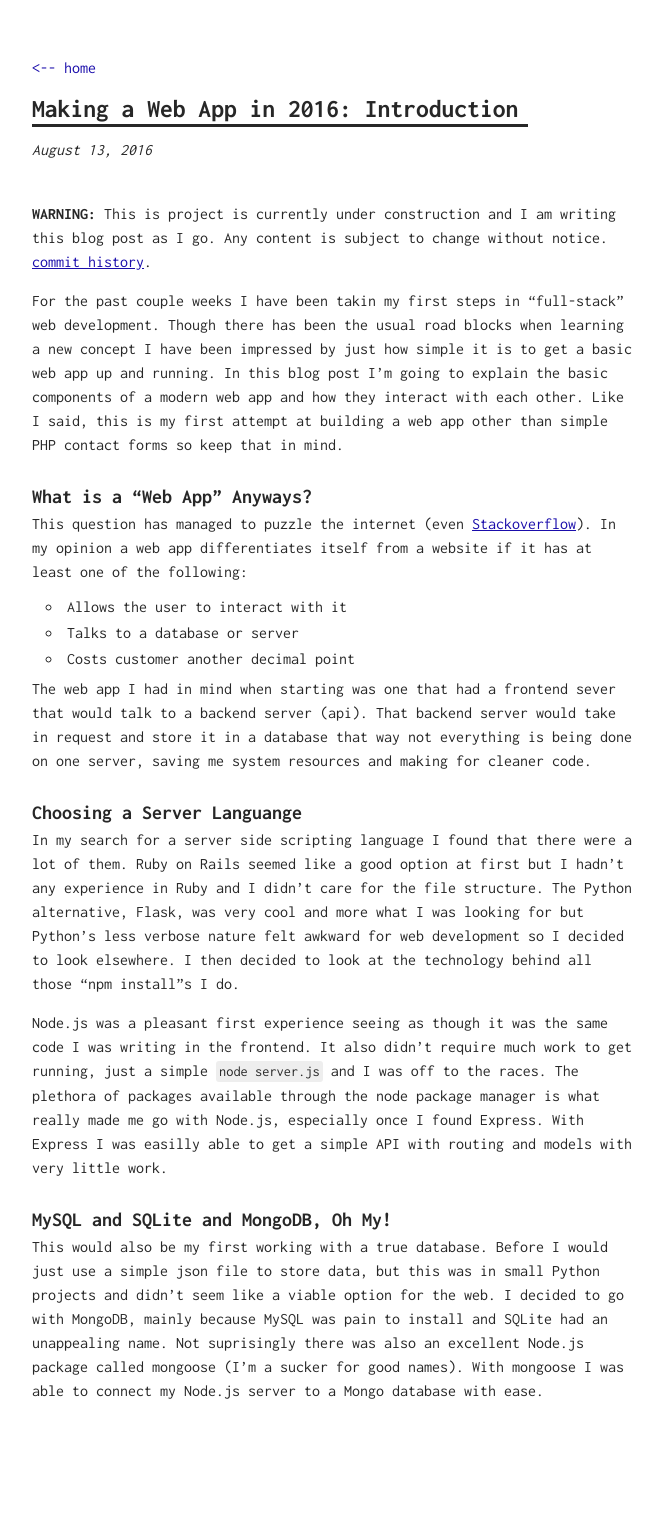
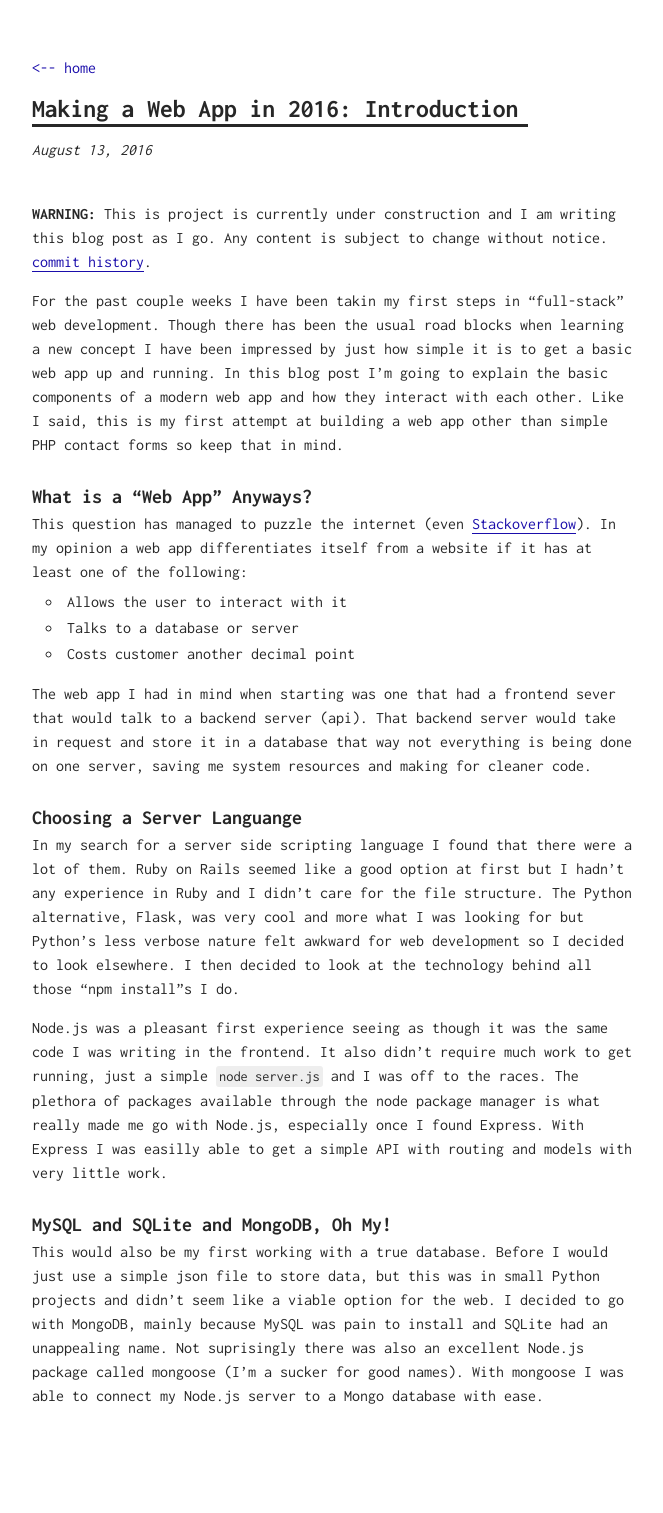
Before and after one commit to maxhumber/maxhumber.com, a Jekyll site: the page built from _posts/2016-08-13-web-app-in-2016.md, in a window 1280 px wide. Shown: the whole page, without its empty margins (308-971 px from the left). Built offline with Jekyll 4.4.1, drawn with Linux system fonts in a browser that asks for light colours.

Commit message:
updated styles

```diff
--- a/assets/css/main.scss
+++ b/assets/css/main.scss
@@ -27,7 +27,9 @@
   }
   &:hover {
 	color: $color-link;
-	text-decoration: underline;
+	text-decoration: none;
+	padding-bottom: 1px;
+	border-bottom: 1px solid $color-link;
   }
   &:active {
 	color: $color-link;
@@ -152,9 +154,11 @@
 			margin-bottom: 15px;
 		}
 		a {
-			text-decoration: underline;
+			padding-bottom: 1px;
+			border-bottom: 1px solid $color-link;
 			&:hover {
-				font-weight: bold;
+				background-color: $color-grey;
+				text-decoration: none;
 			}
 		}
 		strong {
@@ -167,8 +171,8 @@
 			font-size: 1em;
 			list-style: circle;
 			margin-left: 30px;
-			margin-top: -5px;
-			margin-bottom: 5px;
+			margin-top: -10px;
+			margin-bottom: 15px;
 			li {
 				padding: 5px;
 				padding-left: 5px;
```
